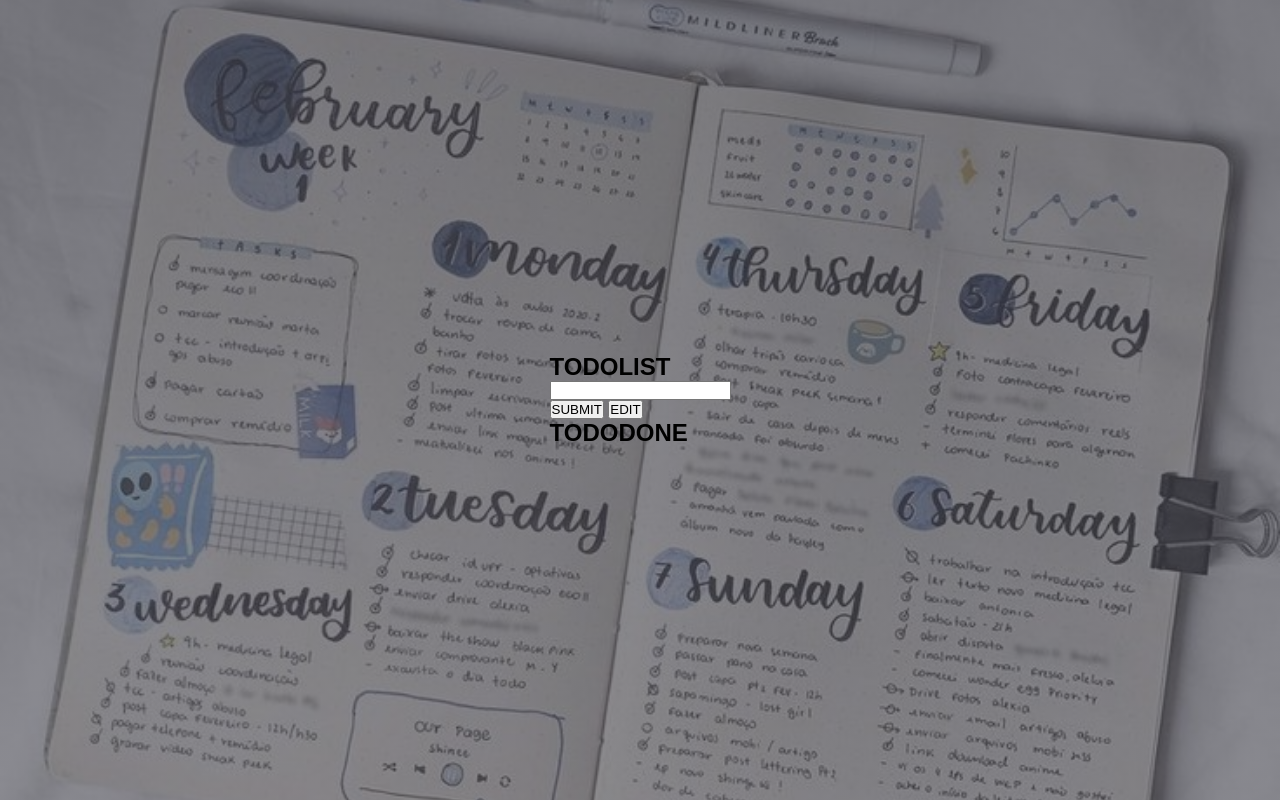
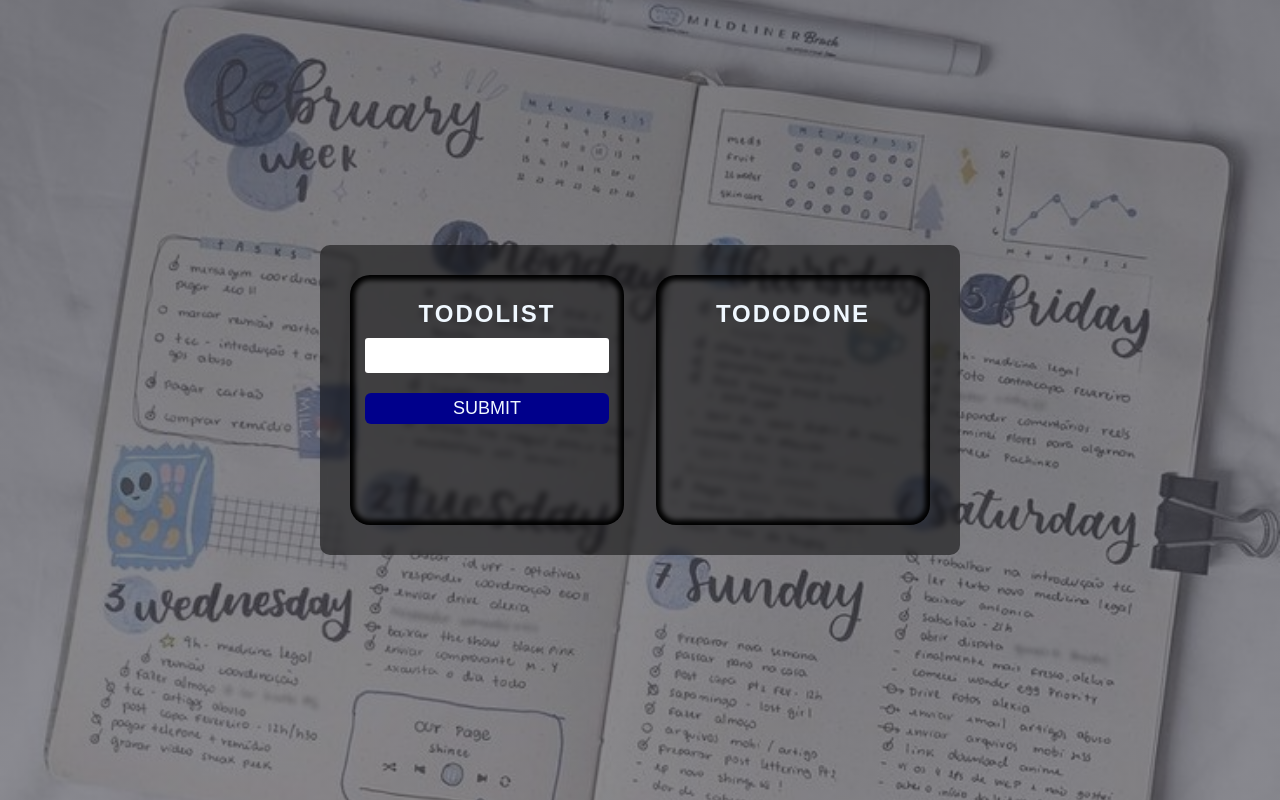
Before and after one commit to madidqn/ToDoList-Project, a plain HTML site: page index.html in a window 1280 px wide. Drawn offline with Linux system fonts and the light colour scheme.

Commit message:
style:container and button

```diff
--- a/assets/css/style.css
+++ b/assets/css/style.css
@@ -19,3 +19,74 @@ body {
   background-repeat: no-repeat;
   background-size: cover;
 }
+.container {
+  display: grid;
+  grid-template-columns: repeat(2, 1fr);
+  grid-gap: 2rem;
+  padding: 30px;
+  width: 50%;
+  background: rgba(0, 0, 0, 0.5);
+  backdrop-filter: blur(3px);
+  border-radius: 10px;
+}
+@keyframes animate {
+  0%,
+  100% {
+    box-shadow: inset 0 0 5px 5px darkgray;
+  }
+  25%,
+  75% {
+    box-shadow: none;
+  }
+  50% {
+    box-shadow: inset 0 0 5px 5px black;
+  }
+}
+.toDoList,
+.toDoDone {
+  padding: 15px;
+  border-radius: 20px;
+  animation: animate 2s infinite linear;
+  min-height: 250px;
+}
+.title {
+  text-align: center;
+  margin: 10px 0;
+  color: aliceblue;
+  letter-spacing: 2px;
+}
+.inputUser {
+  height: 35px;
+  border-radius: 3px;
+  border: none;
+  margin-bottom: 10px;
+  width: 100%;
+  font-size: 18px;
+}
+.wrapperButtom {
+  display: grid;
+  grid-template-columns: repeat(1, 1fr);
+  justify-content: center;
+  align-items: center;
+  padding: 10px 0;
+  margin-bottom: 10px;
+  grid-gap: 10px;
+}
+.btnSubmit,
+.btnEdit {
+  padding: 5px;
+  font-size: 18px;
+  background-color: darkblue;
+  color: aliceblue;
+  border-radius: 6px;
+  border: none;
+  cursor: pointer;
+}
+.btnEdit {
+  display: none;
+}
+.btnSubmit:hover,
+.btnEdit:hover {
+  background-color: orange;
+  color: black;
+}
--- a/index.html
+++ b/index.html
@@ -14,18 +14,18 @@
   <body>
     <div class="container">
       <div class="toDoList">
-        <h2>TODOLIST</h2>
-        <input type="text" id="userInput" />
+        <h2 class="title">TODOLIST</h2>
+        <input type="text" id="userInput" class="inputUser" />
         <div class="wrapperButtom">
-          <button id="submit">SUBMIT</button>
-          <button id="edit">EDIT</button>
+          <button id="submit" class="btnSubmit">SUBMIT</button>
+          <button id="edit" class="btnEdit">EDIT</button>
         </div>
         <div class="wrapperToDo">
           <ul class="boxToDo"></ul>
         </div>
       </div>
       <div class="toDoDone">
-        <h2>TODODONE</h2>
+        <h2 class="title">TODODONE</h2>
         <div class="wrapperToDo">
           <ul class="boxToDo" id="toDoDone"></ul>
         </div>
```
